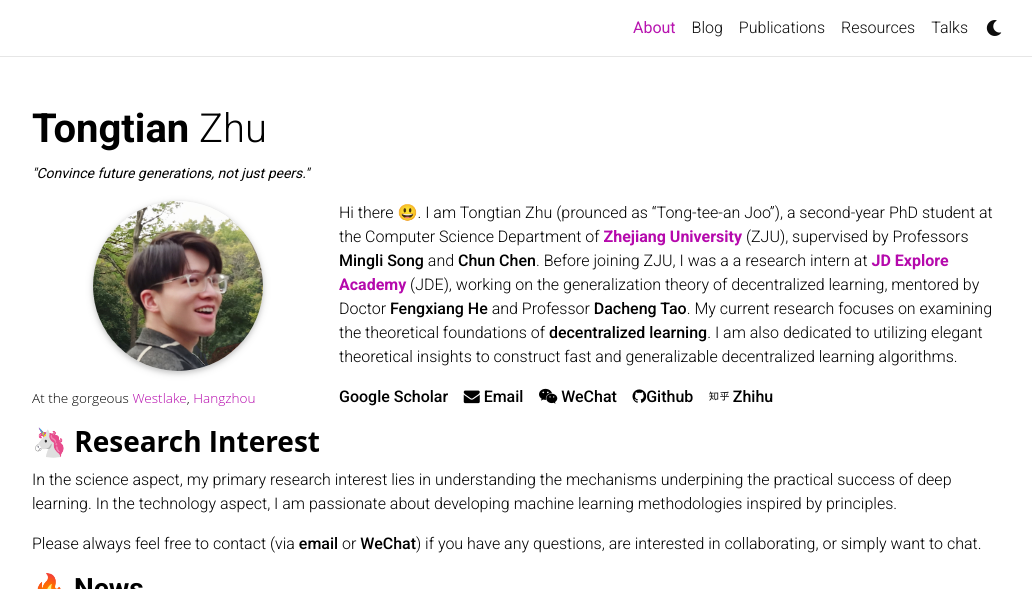
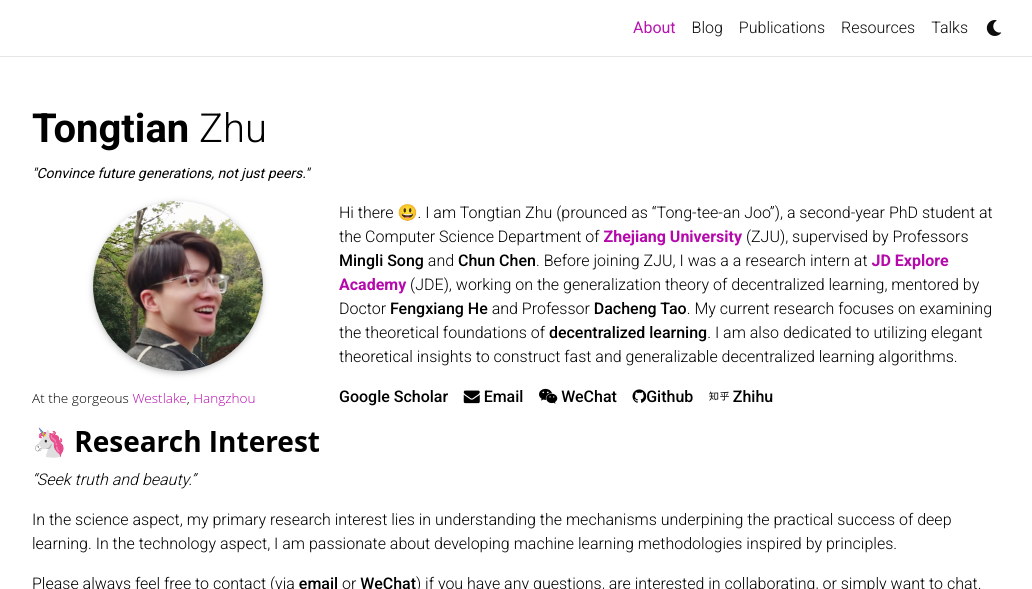
Before and after one commit to Raiden-Zhu/Raiden-Zhu.github.io, a Jekyll site: the page built from _pages/about.md, in a window 1280 px wide and 900 px high, cut to the strip 0-589 px from the top of the window. Shown: the whole strip, without its empty margins (123-1155 px from the left). Built offline with Jekyll 4.4.1, drawn with Linux system fonts in a browser that asks for light colours; full-size pictures stand in for the smaller copies a plugin makes; comment, search, counter and statistics services are not loaded; a style sheet for code colours, icons or effects is not loaded.

Commit message:
Update about.md

```diff
--- a/_pages/about.md
+++ b/_pages/about.md
@@ -28,6 +28,8 @@ My current research focuses on examining the theoretical foundations of **decent
 
 ### <span style="font-family: 'Open Sans'; font-weight: bold;">🦄 Research Interest</span>
 
+<em>"Seek truth and beauty."</em>
+
 In the science aspect, my primary research interest lies in understanding the mechanisms underpining the practical success of deep learning.
 <!-- My ultimate goal is to understand the emergence of intelligence (both machine intelligence and biological intelligence). -->
 In the technology aspect, I am passionate about developing machine learning methodologies inspired by principles.
```
